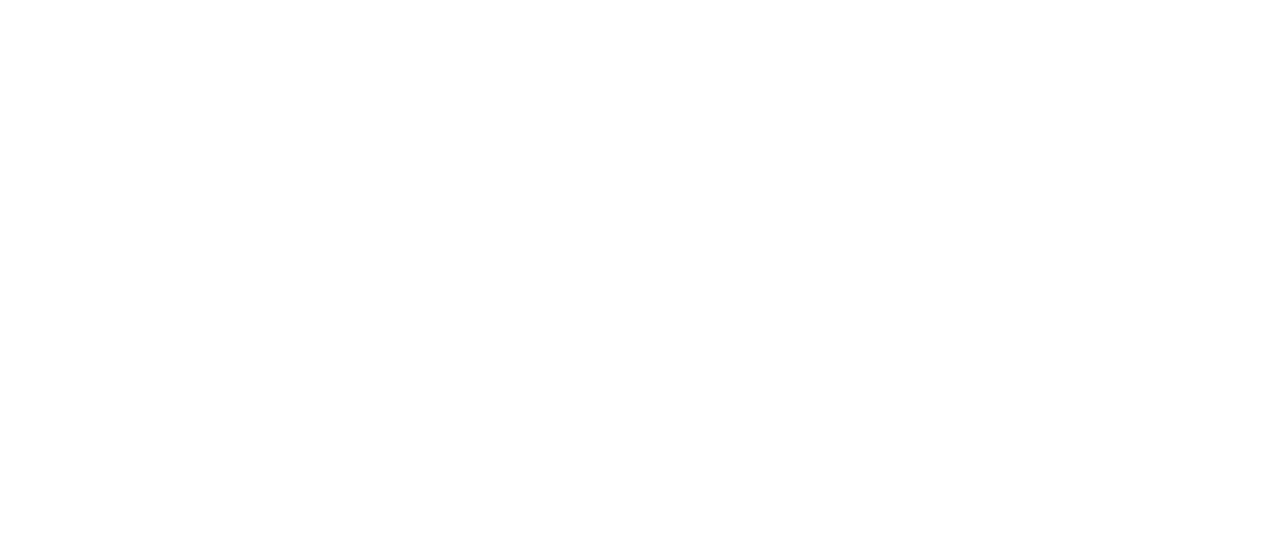
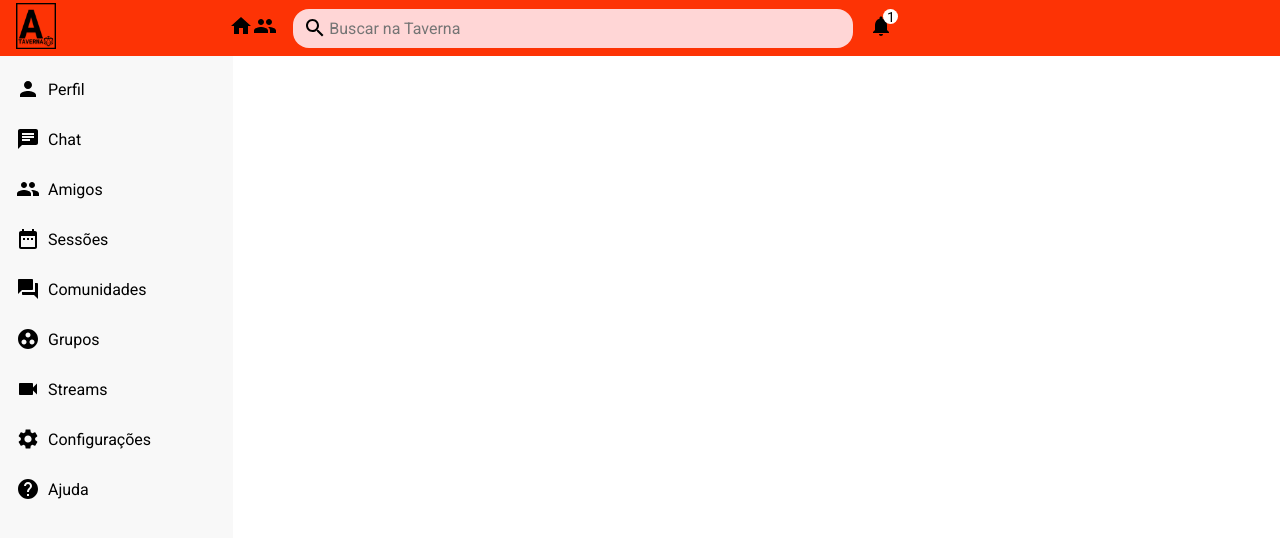
Before and after one commit to kurashikiL/ataverna, a React (Create React App) app: page /sessions in a window 1280 px wide. Before the commit this address had no page. Shown: the top 538 px of the page. Built offline with nearby package versions, Linux system fonts and the light colour scheme.

Commit message:
pagina da agenda das sessões

```diff
--- a/src/components/sidebar/Sidebar.js
+++ b/src/components/sidebar/Sidebar.js
@@ -21,10 +21,12 @@
                         <Group className="sidebarIcon"/>
                         <span className="sidebarListItemText">Amigos</span>
                     </li>
-                    <li className="sidebarListItem">
-                        <DateRange className="sidebarIcon"/>
-                        <span className="sidebarListItemText">Sessões</span>
-                    </li>
+                    <Link to="/sessions" style={{ color: 'inherit', textDecoration: 'inherit'}}>
+                        <li className="sidebarListItem">
+                            <DateRange className="sidebarIcon"/>
+                            <span className="sidebarListItemText">Sessões</span>
+                        </li>
+                    </Link>
                     <li className="sidebarListItem">
                         <Forum className="sidebarIcon"/>
                         <span className="sidebarListItemText">Comunidades</span>
--- /dev/null
+++ b/src/pages/sessions/Sessions.js
@@ -0,0 +1,28 @@
+import "./sessions.css";
+// import "@progress/kendo-theme-default/dist/all.css";
+import Topbar from "../../components/topbar/Topbar";
+import Sidebar from "../../components/sidebar/Sidebar";
+// import PickDateOfBirth from "./components/agenda/PickDateOfBirth";
+// import BookDrivingSlot from "./components/agenda/BookDrivingSlot";
+// import RoomScheduler from "./components/agenda/RoomScheduler";
+
+
+function Session(){
+    return(
+        <>
+            <Topbar/>
+            <div className="sessionContainer">
+                <Sidebar/>
+                <div className="sessionRight">
+                    {/* <PickDateOfBirth />
+                    <hr className="k-my-8" />
+                    <BookDrivingSlot />
+                    <hr className="k-my-8" />
+                    <RoomScheduler /> */}
+                </div>
+
+            </div>
+        </>
+    );
+}
+export default Session;
--- /dev/null
+++ b/src/pages/sessions/sessions.css
@@ -0,0 +1,47 @@
+.sessionContainer{
+    display: flex;
+}
+
+.sessionRight{
+    flex: 9;
+}
+.profileCover{
+    height: 320px;
+    position: relative;
+}
+.profileCoverImg{
+    width: 100%;
+    height: 250px;
+    object-fit: cover;
+}
+
+.profilePicImg{
+    width: 150px;
+    height: 150px;
+    border-radius: 50%;
+    object-fit: cover;
+    position: absolute;
+    left: 0;
+    right: 0;
+    margin: auto;
+    top: 150px;
+    border: 4px solid white;
+}
+
+.profileInfo{
+    display: flex;
+    flex-direction: column;
+    align-items: center;
+    justify-content: center;
+}
+
+.profileInfoName{
+    font-size: 24px;
+}
+.profileInfoDesc{
+    font-weight: 300;
+}
+.profileRightBottom{
+    display: flex;
+    border: 1px solid rgb(192, 192, 192);
+}
--- a/src/rotas.js
+++ b/src/rotas.js
@@ -4,6 +4,7 @@
 import Profile from "./pages/profile/Profile";
 import Login from "./pages/login/Login";
 import Register from "./pages/register/Register";
+import Session from "./pages/sessions/Sessions";
 
 const Rotas = () =>{
 
@@ -14,6 +15,7 @@
                 <Route exact={true} path="/profile" element={<Profile />} />
                 <Route exact={true} path="/login" element={<Login />} />
                 <Route exact={true} path="/register" element={<Register />} />
+                <Route exact={true} path="/sessions" element={<Session />} />
             </Routes>
         </BrowserRouter>
     )
```
Also changed, not shown: src/components/agenda/agenda.css (added).
